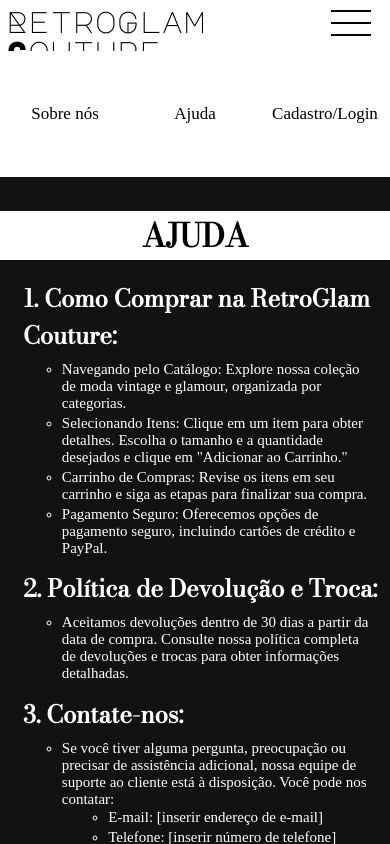
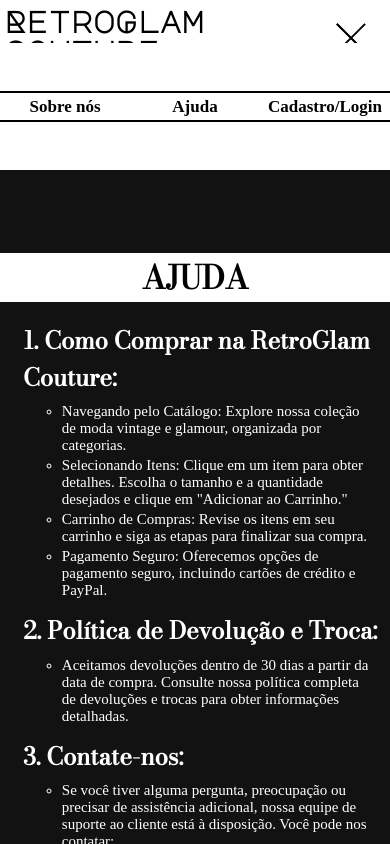
Before and after one commit to CaikRian/RetroGlam-Couture, a React (Create React App) app: page /Help in a window 390 px wide. Both pictures are taken after a click on the element 350 px from the left and 35 px from the top of the page. Shown: the top 844 px of the page. Built offline with nearby package versions, Linux system fonts and the light colour scheme; a web font is replaced by a local one.

Commit message:
v1.5 ---> Atulização de layout

```diff
--- a/src/components/Header/index.js
+++ b/src/components/Header/index.js
@@ -51,39 +51,78 @@
     function BtnMenuResponsive(){
         const OpMenuResponsive = document.getElementById("OpMenuResponsive");
 
-        if(OpMenuResponsive.style.display !== 'flex'){
-            OpMenuResponsive.style.display = 'flex';
+        const line1 = document.getElementById("line1");
+        const line2 = document.getElementById("line2");
+        const line3 = document.getElementById("line3");
 
+        if(OpMenuResponsive.style.opacity !== '1'){
+
+            OpMenuResponsive.style.right = '0';
+            line1.style.top = '50%';
+            line2.style.top = '50%';
+            line3.style.top = '50%';
+            line1.style.transform = 'rotate(45deg)';
+            line2.style.transform = 'rotate(45deg)';
+            line3.style.transform = 'rotate(-45deg)';
+            OpMenuResponsive.style.opacity = 1;
         } else{
-            OpMenuResponsive.style.display = 'none';
+
+            OpMenuResponsive.style.right = '-100%';
+            line1.style.transform = 'rotate(0deg)';
+            line2.style.transform = 'rotate(0deg)';
+            line3.style.transform = 'rotate(0deg)';
+            line1.style.top = '40%';
+            line2.style.top = '60%';
+            line3.style.top = '80%';
+            OpMenuResponsive.style.opacity = 0;
+
+
         }
+    }
+
+    function fecharMenuResp(){
+
+      const OpMenuResponsive = document.getElementById("OpMenuResponsive");
+      const line1 = document.getElementById("line1");
+      const line2 = document.getElementById("line2");
+      const line3 = document.getElementById("line3");
+
+      OpMenuResponsive.style.right = '-100%';
+      OpMenuResponsive.style.opacity = '0';
+      line1.style.transform = 'rotate(0deg)';
+      line2.style.transform = 'rotate(0deg)';
+      line3.style.transform = 'rotate(0deg)';
+      line1.style.top = '40%';
+      line2.style.top = '60%';
+      line3.style.top = '80%';
+
     }
 
   return (
     <header className={headerClass()}>
       <div className="headerP1">
-        <Link to="/" className="nomeMarca"><span className="letraMarca">R</span>etro<span className="letraMarca">G</span>lam <span className="letraMarca">C</span>outure</Link>
+        <Link to="/" className="nomeMarca"  onClick={fecharMenuResp}><span className="letraMarca">R</span>etro<span className="letraMarca">G</span>lam <span className="letraMarca">C</span>outure</Link>
         <ul id="menuDesktop">
           <li><Link to="/About">Sobre nós</Link></li>
           <li><Link to="/Help">Ajuda</Link></li>
           <li><Link to="/">Cadastro/Login</Link></li>
         </ul>
         <div id="menuResponsive" onClick={BtnMenuResponsive}>
-          <div className="lines"></div>
-          <div className="lines"></div>
-          <div className="lines"></div>
+          <div className="lines" id='line1'></div>
+          <div className="lines" id='line2'></div>
+          <div className="lines" id='line3'></div>
         </div>
         <div id='OpMenuResponsive'>
-            <Link to="/About">Sobre nós</Link>
-            <Link to="/Help">Ajuda</Link>
-            <Link to="/">Cadastro/Login</Link>
+            <Link to="/About" className='OptionsMenuResp' onClick={fecharMenuResp}>Sobre nós</Link>
+            <Link to="/Help" className='OptionsMenuResp' onClick={fecharMenuResp}>Ajuda</Link>
+            <Link to="/" className='OptionsMenuResp' id='OpCadLogin' onClick={fecharMenuResp}>Cadastro/Login</Link>
         </div>
       </div>
 
       <div className="headerP2">
         <ul className="linkCatalogos">
-          <li><a href="#">MULHER</a></li>
-          <li><a href="#">HOMEM</a></li>
+          <li><a href="#">FEMININO</a></li>
+          <li><a href="#">MASCULINO</a></li>
           <li><a href="#">INFANTIL</a></li>
         </ul>
         <div className="divPesquisa">
--- a/src/components/Header/style.css
+++ b/src/components/Header/style.css
@@ -11,6 +11,7 @@
     z-index: 1;
     position:fixed;
     width: 100%;
+
 
 }
 .headerHidden{
@@ -35,20 +36,46 @@
 }
 .headerPages a:hover{
     color: white;
+    background-color: black;
 }
 .headerPages .nomeMarca:hover{
     background-color: transparent;
     color: black;
 }
+.headerPages  #OpMenuResponsive{
+    background-color: white;
+}
+.headerPages .OptionsMenuResp{
+
+    border-bottom-color: black;
+    border-top-color: black;
+
+}
+.headerPages .linkCatalogos li a:hover{
+    background-image: linear-gradient(to left, transparent 0%, black);
+
+}
+.OptionsMenuResp{
+
+    border-bottom-color: white;
+    border-top-color: white;
+
+}
+
+
 a{
     text-decoration: none;
     border: solid 2px transparent;
+    border-left: 0;
+    border-right: 0;
     padding: 1%;
     transition: 1s;
+    font-weight: bold;
 }
 a:hover{
 
-    background-color: black;
+    color: black;
+    background-color: white;
 }
 img{
     margin-right: 5%;
@@ -61,7 +88,6 @@
     width: 100%;
     justify-content: space-between;
 
-
 }
 .nomeMarca{
     font-family: 'Major Mono Display', monospace;
@@ -71,6 +97,7 @@
 }
 .nomeMarca:hover{
     background-color: transparent;
+    color: white;
 }
 .letraMarca{
     color: black;
@@ -120,8 +147,19 @@
     justify-content: flex-start;
 
 }
+.linkCatalogos li a{
+    border-left:solid 2px black;
+    background-image: linear-gradient(to left, transparent 100%, white);
+    transition: 1s;
+}
+.linkCatalogos li a:hover{
+    background-color: transparent;
+    transition: 1s;
+    background-image: linear-gradient(to left, transparent 0%, white);
+
+}
 #OpMenuResponsive{
-    display: none;
+    display: none
 }
 
 @media screen and (max-width: 900px) {
@@ -130,19 +168,28 @@
     display: none;
    }
    #menuResponsive{
+    display: flex;
+    width: 40px;
+    flex-direction: column;
+    justify-content: space-around;
     cursor: pointer;
+    position: relative;
+    transition: 2s;
     margin-right: 5%;
    }
+
    #OpMenuResponsive{
-    display: none;
+    display: flex;
     align-items: center;
     width: 100%;
-    height: 15vh;
-    background-color: white;
-    top: 6vh;
+    height: 75%;
+    background-color: rgb(18, 18, 18);
+    top: 25%;
+    right: -80%;
     position:absolute;
     font-size: 17px;
-
+    transition: 0.5s;
+    opacity: 0;
    }
 
    #OpMenuResponsive a{
@@ -172,11 +219,22 @@
 
    .lines{
 
-    width: 40px;
+    width: 100%;
     height: 2px;
-    margin-top: 10px;
+    margin-top: 1px;
     background-color: white;
+    position: absolute;
+    transition: 0.5s;
 
+   }
+   #line1{
+    top: 40%;
+   }
+   #line2{
+    top: 60%;
+   }
+   #line3{
+    top:80%;
    }
 
    .headerP2{
--- a/src/pages/About/style.css
+++ b/src/pages/About/style.css
@@ -1,11 +1,11 @@
 body{
-    background-color: black;
+    background-color: rgb(18, 18, 18);
 }
 .pages{
     display: flex;
     flex-direction: column;
     align-items: center;
-    padding-top: 25vh;
+    padding-top: 30vh;
     background-color: rgb(18, 18, 18);
     padding-bottom: 1vh;
     background-size: 10%;
@@ -19,7 +19,7 @@
 
 }
 .pageDescr{
-    width: 70%;
+    width: 100%;
 }
 .imgAbout{
     width: 350px;
--- a/src/pages/Home/style.css
+++ b/src/pages/Home/style.css
@@ -7,6 +7,7 @@
     scroll-snap-type: y mandatory;
     overflow-y: scroll;
     height: 100vh;
+
 }
 .textoSlogan{
     font-family: 'Megrim', cursive;
```
